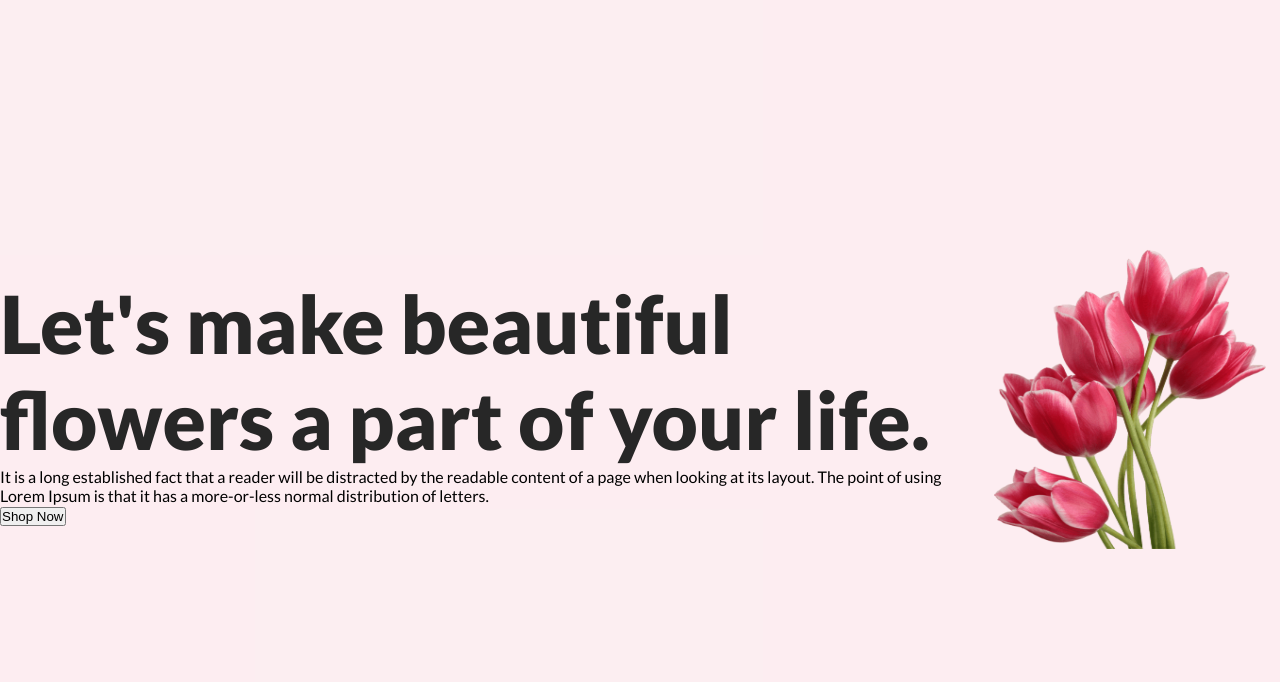
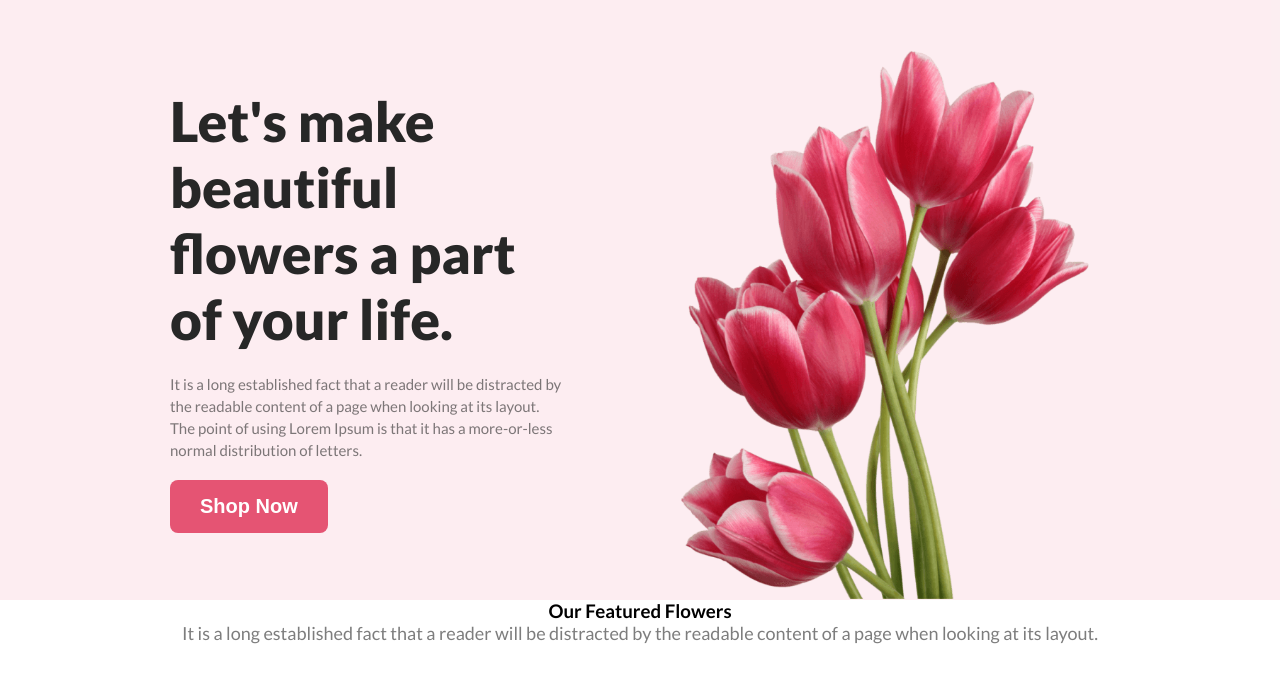
Before and after one commit to kamruzzamanbayezid/website-for-flower-lovers, a plain HTML site: page index.html in a window 1280 px wide. Drawn offline with Linux system fonts and the light colour scheme.

Commit message:
added header

```diff
--- a/index.html
+++ b/index.html
@@ -22,9 +22,11 @@
 
             <div class="header-content">
                 <h1 class="flower-headings">Let's make beautiful flowers a part of your life.</h1>
-                <p class="flower-description">It is a long established fact that a reader will be distracted by the
-                    readable content of a page when looking at its layout. The point of using Lorem Ipsum is that it has
-                    a more-or-less normal distribution of letters.</p>
+                <p class="flower-description"><small>It is a long established fact that a reader will be distracted by
+                        the
+                        readable content of a page when looking at its layout. The point of using Lorem Ipsum is that it
+                        has
+                        a more-or-less normal distribution of letters.</small></p>
                 <button class="btn">Shop Now</button>
             </div>
 
@@ -33,7 +35,21 @@
             </div>
 
         </div>
-    </header>
+    </header> <!-- HEADER PART END HERE -->
+
+    <!-- MAIN PART START FROM HERE -->
+    <main>
+
+        <div class="flower-section-1 section-width">
+            <div class="flower-section-1-content">
+                <h3 class="flower-section-1-title">Our Featured Flowers</h3>
+                <p class="flower-section-1-description">It is a long established fact that a reader will be distracted
+                    by the readable content of a page when looking at its layout.</p>
+            </div>
+
+        </div>
+
+    </main>
 
 </body>
 
--- a/style.css
+++ b/style.css
@@ -3,17 +3,25 @@
     margin: 0;
     padding: 0;
 }
-body{
+
+body {
     font-family: 'Lato', sans-serif;
 }
+
+/* .section-width{
+    width: 70%;
+    margin: auto;
+} */
 
 /* CSS STYLES FOR HEADER */
 .website-intro {
     background-color: rgba(229, 84, 115, 0.10);
-    height: 100vh;
+    height: 600px;
     display: flex;
     align-items: center;
     justify-content: space-around;
+    gap: 97px;
+    padding: 0 170px;
 }
 
 .header-photo img {
@@ -23,8 +31,55 @@ body{
 
 .flower-headings {
     color: #272727;
-    font-size: 80px;
+    font-size: 55px;
     font-family: Lato;
     font-weight: 800;
-    word-wrap: break-word
+    margin-bottom: 20px;
+    padding-top: 20px;
 }
+
+.header-photo img {
+    height: 550px;
+    width: 450px;
+    margin-top: 50px;
+}
+
+.flower-description {
+    color: rgba(39, 39, 39, 0.60);
+    font-size: 18px;
+    font-family: Lato;
+    font-weight: 400;
+    margin-bottom: 20px;
+}
+
+.btn {
+    background-color: #E55473;
+    padding: 15px 30px;
+    color: white;
+    font-size: 20px;
+    font-weight: 700;
+    border-radius: 8px;
+    border: none;
+}
+
+/* HEADER STYLE END */
+
+/* STYLE FOR BODY PART */
+
+/* STYLE FOR FLOWER SECTION 1 */
+.flower-section-1 {}
+
+flower-section-1-title {
+    color: #272727;
+    font-size: 40px;
+    font-weight: 800;
+}
+
+.flower-section-1-description {
+    color: rgba(39, 39, 39, 0.60);
+    font-size: 18px;
+    font-weight: 400;
+}
+.flower-section-1-content{
+    text-align: center;
+}
```
